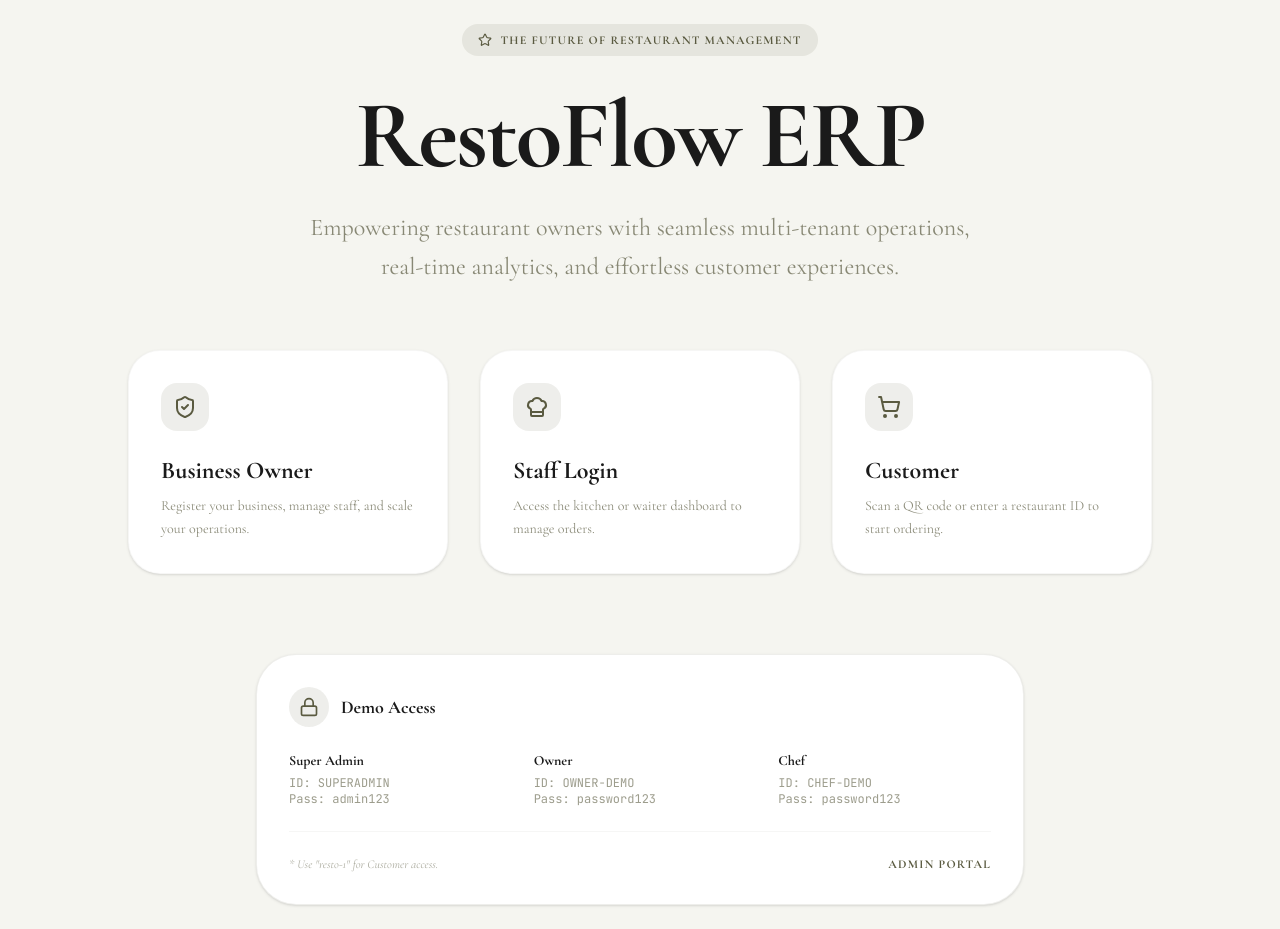
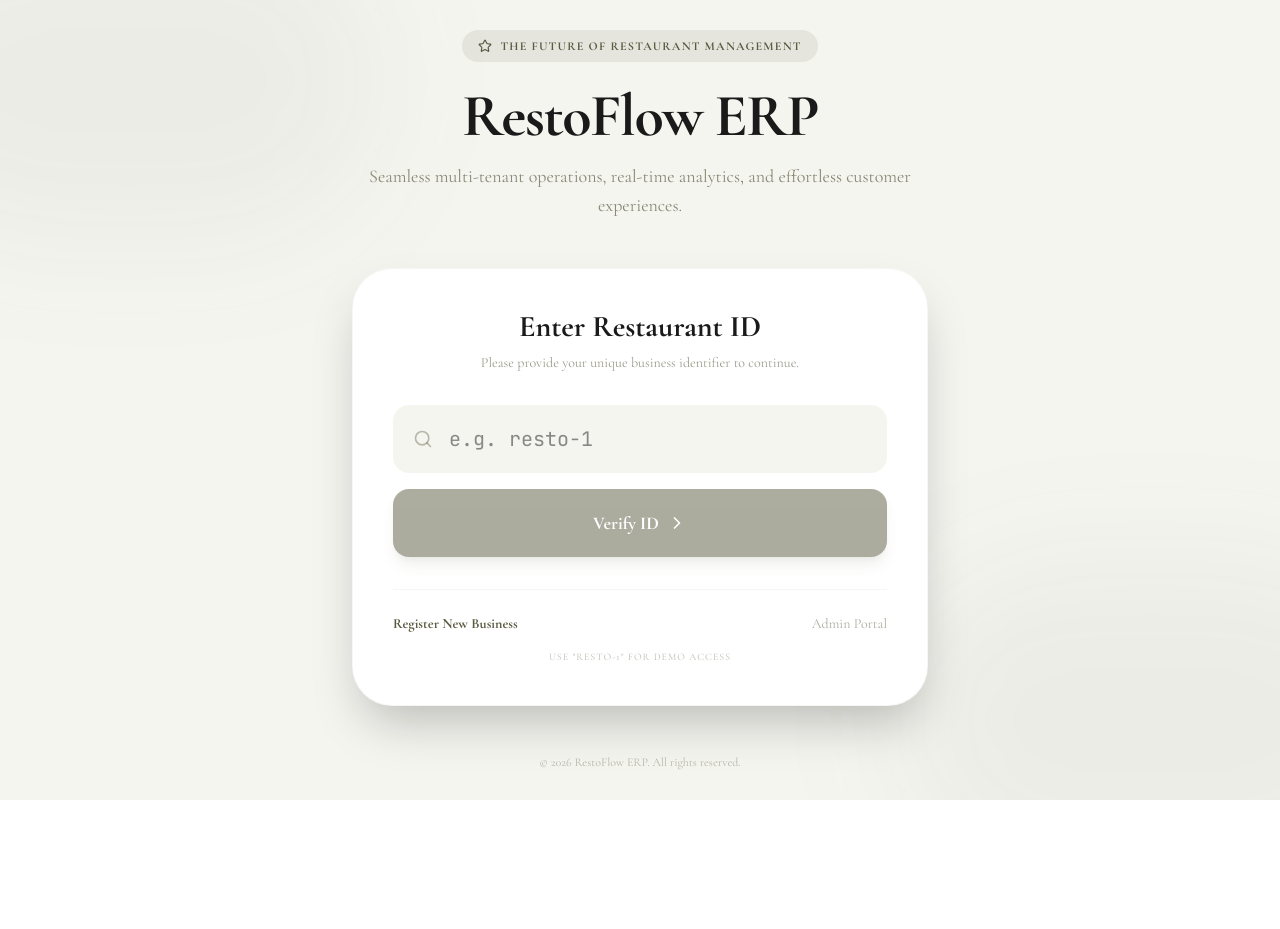
Before and after one commit to manhotraconsultingservices/atithi-setu-restaurant-resorts, a React (Vite) app: page / in a window 1280 px wide. After the commit the page ends 800 px from the top, so only its background shows below. Built offline with nearby package versions, Linux system fonts and the light colour scheme.

Commit message:
New updates

```diff
--- a/index.html
+++ b/index.html
@@ -3,7 +3,7 @@
   <head>
     <meta charset="UTF-8" />
     <meta name="viewport" content="width=device-width, initial-scale=1.0" />
-    <title>Manhotras Restro ERP</title>
+    <title>My Google AI Studio App</title>
   </head>
   <body>
     <div id="root"></div>
--- a/src/App.tsx
+++ b/src/App.tsx
@@ -52,6 +52,61 @@ export default function App() {
   const [authMode, setAuthMode] = useState<'LOGIN' | 'REGISTER'>('LOGIN');
   const [initialAuthRole, setInitialAuthRole] = useState<UserRole | undefined>(undefined);
   const [restaurantName, setRestaurantName] = useState<string>('RestoFlow');
+  const [landingStep, setLandingStep] = useState<'ID' | 'LOGIN'>('ID');
+  const [tempRId, setTempRId] = useState('');
+  const [tempRName, setTempRName] = useState('');
+  const [loginId, setLoginId] = useState('');
+  const [password, setPassword] = useState('');
+  const [loginRole, setLoginRole] = useState<UserRole>('OWNER');
+  const [isVerifying, setIsVerifying] = useState(false);
+  const [isLoggingIn, setIsLoggingIn] = useState(false);
+
+  const handleVerifyId = async () => {
+    if (!tempRId) return;
+    setIsVerifying(true);
+    try {
+      const res = await fetch(`/api/restaurant/${tempRId}`);
+      const data = await res.json();
+      if (res.ok) {
+        setTempRName(data.name);
+        setLandingStep('LOGIN');
+      } else {
+        alert("Restaurant ID is wrong");
+      }
+    } catch (err) {
+      alert("Error validating Restaurant ID");
+    } finally {
+      setIsVerifying(false);
+    }
+  };
+
+  const handleUnifiedLogin = async (e: React.FormEvent) => {
+    e.preventDefault();
+    setIsLoggingIn(true);
+    try {
+      const res = await fetch('/api/auth/login', {
+        method: 'POST',
+        headers: { 'Content-Type': 'application/json' },
+        body: JSON.stringify({ loginId, password, restaurantId: tempRId, role: loginRole })
+      });
+      const data = await res.json();
+      if (!res.ok) throw new Error(data.error);
+
+      setToken(data.token);
+      setRestaurantId(data.restaurantId);
+      setRole(data.role);
+      setUserName(data.name);
+      localStorage.setItem('token', data.token);
+      localStorage.setItem('restaurantId', data.restaurantId);
+      localStorage.setItem('role', data.role);
+      localStorage.setItem('userName', data.name);
+      setView('DASHBOARD');
+    } catch (err: any) {
+      alert(err.message);
+    } finally {
+      setIsLoggingIn(false);
+    }
+  };
 
   useEffect(() => {
     const savedRole = localStorage.getItem('role');
@@ -67,20 +122,24 @@ export default function App() {
   }, []);
 
   useEffect(() => {
-    if (restaurantId && restaurantId !== 'null' && restaurantId !== 'undefined') {
+    if (restaurantId && restaurantId !== 'null' && restaurantId !== 'undefined' && restaurantId !== '') {
       fetch(`/api/restaurant/${restaurantId}`)
         .then(res => {
-          if (!res.ok) throw new Error('Restaurant not found');
+          if (res.status === 404) {
+            throw new Error('Restaurant not found');
+          }
+          if (!res.ok) throw new Error('Failed to fetch restaurant info');
           return res.json();
         })
         .then(data => {
           if (data && data.name) setRestaurantName(data.name);
         })
         .catch(err => {
-          console.error("Failed to fetch restaurant info", err);
-          // If restaurant not found, maybe clear it
+          console.error(err.message, err);
           if (err.message === 'Restaurant not found') {
-            // setRestaurantId(null);
+            setRestaurantId(null);
+            localStorage.removeItem('restaurantId');
+            setView('LANDING');
           }
         });
     }
@@ -116,105 +175,209 @@ export default function App() {
     setRestaurantId(null);
     setRole(null);
     setUserName(null);
+    setLandingStep('ID');
     setView('LANDING');
   };
 
   if (view === 'LANDING') {
     return (
-      <div className="min-h-screen bg-[#f5f5f0] flex flex-col items-center justify-center p-6 font-serif">
+      <div className="min-h-screen bg-[#f5f5f0] flex flex-col items-center justify-center p-6 font-serif overflow-hidden relative">
+        {/* Background decorative elements */}
+        <div className="absolute top-[-10%] left-[-10%] w-[40%] h-[40%] bg-[#5A5A40]/5 rounded-full blur-3xl" />
+        <div className="absolute bottom-[-10%] right-[-10%] w-[40%] h-[40%] bg-[#5A5A40]/5 rounded-full blur-3xl" />
+
         <motion.div
           initial={{ opacity: 0, y: 20 }}
           animate={{ opacity: 1, y: 0 }}
-          className="text-center max-w-5xl"
-        >
-          <div className="inline-flex items-center gap-2 px-4 py-2 rounded-full bg-[#5A5A40]/10 text-[#5A5A40] text-xs font-bold uppercase tracking-widest mb-8">
+          className="w-full max-w-xl z-10"
+        >
+          <div className="text-center mb-12">
+            <div className="inline-flex items-center gap-2 px-4 py-2 rounded-full bg-[#5A5A40]/10 text-[#5A5A40] text-xs font-bold uppercase tracking-widest mb-6">
               <Star size={14} /> The Future of Restaurant Management
             </div>
-          <h1 className="text-7xl md:text-8xl font-bold text-[#1a1a1a] mb-6 tracking-tight">RestoFlow ERP</h1>
-          <p className="text-xl md:text-2xl text-[#5A5A40]/70 mb-16 max-w-2xl mx-auto leading-relaxed">
-            Empowering restaurant owners with seamless multi-tenant operations, real-time analytics, and effortless customer experiences.
+            <h1 className="text-6xl font-bold text-[#1a1a1a] mb-4 tracking-tight">RestoFlow ERP</h1>
+            <p className="text-lg text-[#5A5A40]/70 leading-relaxed">
+              Seamless multi-tenant operations, real-time analytics, and effortless customer experiences.
             </p>
-
-          <div className="grid grid-cols-1 md:grid-cols-3 gap-8">
-            <RoleCard
-              icon={<ShieldCheck />}
-              title="Business Owner"
-              description="Register your business, manage staff, and scale your operations."
+          </div>
+
+          <div className="bg-white p-10 rounded-[40px] shadow-2xl border border-[#5A5A40]/5 relative overflow-hidden">
+            <AnimatePresence mode="wait">
+              {landingStep === 'ID' ? (
+                <motion.div
+                  key="id-step"
+                  initial={{ opacity: 0, x: 20 }}
+                  animate={{ opacity: 1, x: 0 }}
+                  exit={{ opacity: 0, x: -20 }}
+                  className="space-y-8"
+                >
+                  <div className="text-center">
+                    <h2 className="text-3xl font-bold mb-2">Enter Restaurant ID</h2>
+                    <p className="text-[#5A5A40]/60 text-sm">Please provide your unique business identifier to continue.</p>
+                  </div>
+
+                  <div className="space-y-4">
+                    <div className="relative">
+                      <Search className="absolute left-5 top-1/2 -translate-y-1/2 text-[#5A5A40]/40" size={20} />
+                      <input
+                        type="text"
+                        placeholder="e.g. resto-1"
+                        className="w-full bg-[#f5f5f0] border-none rounded-2xl pl-14 pr-6 py-5 text-xl font-mono focus:ring-2 ring-[#5A5A40]/20 outline-none transition-all"
+                        value={tempRId}
+                        onChange={e => setTempRId(e.target.value)}
+                        onKeyDown={e => e.key === 'Enter' && !isVerifying && handleVerifyId()}
+                      />
+                    </div>
+                    <button
+                      onClick={handleVerifyId}
+                      disabled={!tempRId || isVerifying}
+                      className="w-full bg-[#5A5A40] text-white py-5 rounded-2xl font-bold text-lg hover:bg-[#4A4A30] transition-all shadow-lg shadow-[#5A5A40]/20 disabled:opacity-50 flex items-center justify-center gap-2"
+                    >
+                      {isVerifying ? (
+                        <>
+                          <Clock className="animate-spin" size={20} /> Verifying...
+                        </>
+                      ) : (
+                        <>Verify ID <ChevronRight size={20} /></>
+                      )}
+                    </button>
+                  </div>
+
+                  <div className="pt-6 border-t border-[#5A5A40]/5 flex flex-col gap-4">
+                    <div className="flex items-center justify-between text-sm">
+                      <button
                         onClick={() => {
-                setInitialAuthRole('OWNER');
-                if (token) {
-                  setRole('OWNER');
-                  setView('DASHBOARD');
-                } else {
                           setAuthMode('REGISTER');
                           setView('AUTH');
-                }
                         }}
-            />
-            <RoleCard
-              icon={<ChefHat />}
-              title="Staff Login"
-              description="Access the kitchen or waiter dashboard to manage orders."
-              onClick={() => {
-                setInitialAuthRole('CHEF');
-                setAuthMode('LOGIN');
-                setView('AUTH');
-              }}
-            />
-            <RoleCard
-              icon={<ShoppingCart />}
-              title="Customer"
-              description="Scan a QR code or enter a restaurant ID to start ordering."
-              onClick={() => {
-                const id = prompt("Enter Restaurant ID (e.g. resto-1):");
-                if (id) {
-                  setRestaurantId(id);
-                  localStorage.setItem('restaurantId', id);
-                  setRole('CUSTOMER');
-                  localStorage.setItem('role', 'CUSTOMER');
-                  setView('DASHBOARD');
-                }
-              }}
-            />
-          </div>
-
-          <div className="mt-20 p-8 bg-white rounded-[40px] border border-[#5A5A40]/10 shadow-sm text-left max-w-3xl mx-auto">
-            <div className="flex items-center gap-3 mb-6">
-              <div className="w-10 h-10 rounded-full bg-[#5A5A40]/10 flex items-center justify-center text-[#5A5A40]">
-                <Lock size={20} />
-              </div>
-              <h4 className="text-lg font-bold font-serif">Demo Access</h4>
-            </div>
-            <div className="grid grid-cols-1 sm:grid-cols-3 gap-8 text-sm">
-              <div>
-                <p className="font-bold text-[#1a1a1a] mb-1">Super Admin</p>
-                <p className="text-[#5A5A40]/60 font-mono text-xs">ID: SUPERADMIN</p>
-                <p className="text-[#5A5A40]/60 font-mono text-xs">Pass: admin123</p>
-              </div>
-              <div>
-                <p className="font-bold text-[#1a1a1a] mb-1">Owner</p>
-                <p className="text-[#5A5A40]/60 font-mono text-xs">ID: OWNER-DEMO</p>
-                <p className="text-[#5A5A40]/60 font-mono text-xs">Pass: password123</p>
-              </div>
-              <div>
-                <p className="font-bold text-[#1a1a1a] mb-1">Chef</p>
-                <p className="text-[#5A5A40]/60 font-mono text-xs">ID: CHEF-DEMO</p>
-                <p className="text-[#5A5A40]/60 font-mono text-xs">Pass: password123</p>
-              </div>
-            </div>
-            <div className="mt-6 pt-6 border-t border-[#5A5A40]/5 flex items-center justify-between">
-              <p className="text-xs text-[#5A5A40]/50 italic">* Use "resto-1" for Customer access.</p>
+                        className="text-[#5A5A40] font-bold hover:underline"
+                      >
+                        Register New Business
+                      </button>
                       <button
                         onClick={() => {
                           setAuthMode('LOGIN');
                           setInitialAuthRole('SUPER_ADMIN');
                           setView('AUTH');
                         }}
-                className="text-xs font-bold uppercase tracking-widest text-[#5A5A40] hover:underline"
+                        className="text-[#5A5A40]/50 hover:text-[#5A5A40] transition-colors"
                       >
                         Admin Portal
                       </button>
                     </div>
+                    <p className="text-[10px] text-[#5A5A40]/40 text-center uppercase tracking-widest">
+                      Use "resto-1" for demo access
+                    </p>
+                  </div>
+                </motion.div>
+              ) : (
+                <motion.div
+                  key="login-step"
+                  initial={{ opacity: 0, x: 20 }}
+                  animate={{ opacity: 1, x: 0 }}
+                  exit={{ opacity: 0, x: -20 }}
+                  className="space-y-8"
+                >
+                  <div className="flex items-center justify-between">
+                    <button
+                      onClick={() => setLandingStep('ID')}
+                      className="text-[#5A5A40]/50 hover:text-[#5A5A40] flex items-center gap-1 text-sm transition-colors"
+                    >
+                      <ChevronRight className="rotate-180" size={16} /> Change ID
+                    </button>
+                    <div className="text-right">
+                      <h2 className="text-2xl font-bold">{tempRName}</h2>
+                      <p className="text-[#5A5A40]/60 text-xs font-mono uppercase tracking-widest">{tempRId}</p>
+                    </div>
+                  </div>
+
+                  <form onSubmit={handleUnifiedLogin} className="space-y-6">
+                    <div className="space-y-4">
+                      <div className="space-y-1">
+                        <label className="text-[10px] font-bold uppercase tracking-widest text-[#5A5A40]/50 ml-2">Your Role</label>
+                        <select
+                          className="w-full bg-[#f5f5f0] border-none rounded-2xl px-5 py-4 focus:ring-2 ring-[#5A5A40]/20 outline-none appearance-none font-sans"
+                          value={loginRole}
+                          onChange={e => setLoginRole(e.target.value as UserRole)}
+                        >
+                          <option value="OWNER">Business Owner</option>
+                          <option value="CHEF">Chef / Kitchen Staff</option>
+                          <option value="WAITER">Waiter / Attender</option>
+                        </select>
+                      </div>
+
+                      <div className="space-y-1">
+                        <label className="text-[10px] font-bold uppercase tracking-widest text-[#5A5A40]/50 ml-2">Login ID</label>
+                        <div className="relative">
+                          <User className="absolute left-5 top-1/2 -translate-y-1/2 text-[#5A5A40]/40" size={18} />
+                          <input
+                            required
+                            className="w-full bg-[#f5f5f0] border-none rounded-2xl pl-14 pr-6 py-4 focus:ring-2 ring-[#5A5A40]/20 outline-none font-sans"
+                            placeholder="e.g. OWNER-XXXX"
+                            value={loginId}
+                            onChange={e => setLoginId(e.target.value)}
+                          />
+                        </div>
+                      </div>
+
+                      <div className="space-y-1">
+                        <label className="text-[10px] font-bold uppercase tracking-widest text-[#5A5A40]/50 ml-2">Password</label>
+                        <div className="relative">
+                          <Lock className="absolute left-5 top-1/2 -translate-y-1/2 text-[#5A5A40]/40" size={18} />
+                          <input
+                            required
+                            type="password"
+                            className="w-full bg-[#f5f5f0] border-none rounded-2xl pl-14 pr-6 py-4 focus:ring-2 ring-[#5A5A40]/20 outline-none font-sans"
+                            placeholder="••••••••"
+                            value={password}
+                            onChange={e => setPassword(e.target.value)}
+                          />
+                        </div>
+                      </div>
+                    </div>
+
+                    <div className="flex flex-col gap-4">
+                      <button
+                        type="submit"
+                        disabled={isLoggingIn}
+                        className="w-full bg-[#5A5A40] text-white py-5 rounded-2xl font-bold text-lg hover:bg-[#4A4A30] transition-all shadow-lg shadow-[#5A5A40]/20 disabled:opacity-50 flex items-center justify-center gap-2"
+                      >
+                        {isLoggingIn ? (
+                          <>
+                            <Clock className="animate-spin" size={20} /> Signing In...
+                          </>
+                        ) : (
+                          <>Sign In to Dashboard</>
+                        )}
+                      </button>
+
+                      <div className="relative py-2">
+                        <div className="absolute inset-0 flex items-center"><div className="w-full border-t border-[#5A5A40]/10"></div></div>
+                        <div className="relative flex justify-center text-[10px] uppercase tracking-widest"><span className="bg-white px-2 text-[#5A5A40]/40">or</span></div>
+                      </div>
+
+                      <button
+                        type="button"
+                        onClick={() => {
+                          setRestaurantId(tempRId);
+                          localStorage.setItem('restaurantId', tempRId);
+                          setRole('CUSTOMER');
+                          localStorage.setItem('role', 'CUSTOMER');
+                          setView('DASHBOARD');
+                        }}
+                        className="w-full bg-white border-2 border-[#5A5A40]/10 text-[#5A5A40] py-4 rounded-2xl font-bold hover:bg-[#f5f5f0] transition-all flex items-center justify-center gap-2"
+                      >
+                        <ShoppingCart size={18} /> Enter as Customer
+                      </button>
+                    </div>
+                  </form>
+                </motion.div>
+              )}
+            </AnimatePresence>
+          </div>
+
+          <div className="mt-12 text-center text-[#5A5A40]/40 text-xs">
+            &copy; {new Date().getFullYear()} RestoFlow ERP. All rights reserved.
           </div>
         </motion.div>
       </div>
@@ -799,6 +962,7 @@ function OwnerDashboard({ restaurantId, token, onRestaurantUpdate }: { restauran
   };
 
   const fetchRestaurant = async () => {
+    if (!restaurantId || restaurantId === 'null' || restaurantId === 'undefined') return;
     try {
       const res = await fetch(`/api/restaurant/${restaurantId}`);
       if (res.ok) {
@@ -1884,6 +2048,7 @@ function CustomerInterface({ restaurantId }: { restaurantId: string }) {
   };
 
   const fetchRestaurant = async () => {
+    if (!restaurantId || restaurantId === 'null' || restaurantId === 'undefined') return;
     try {
       const res = await fetch(`/api/restaurant/${restaurantId}`);
       if (res.ok) {
```
Lines whose indentation alone changed are shown as unchanged.
